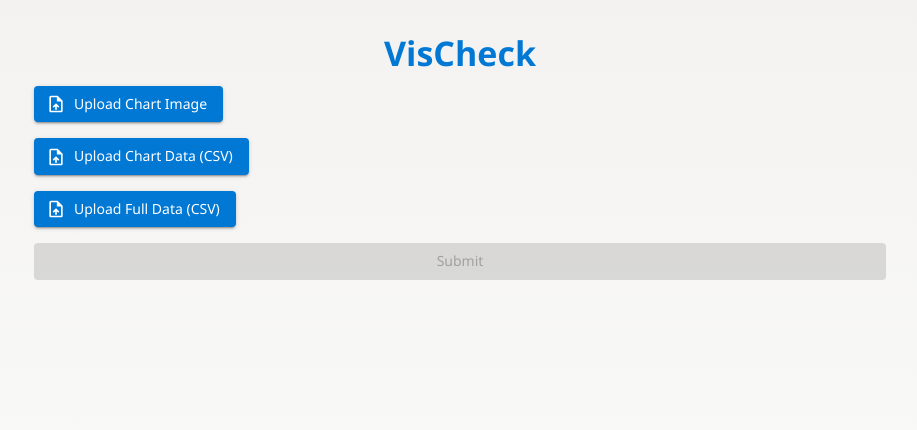
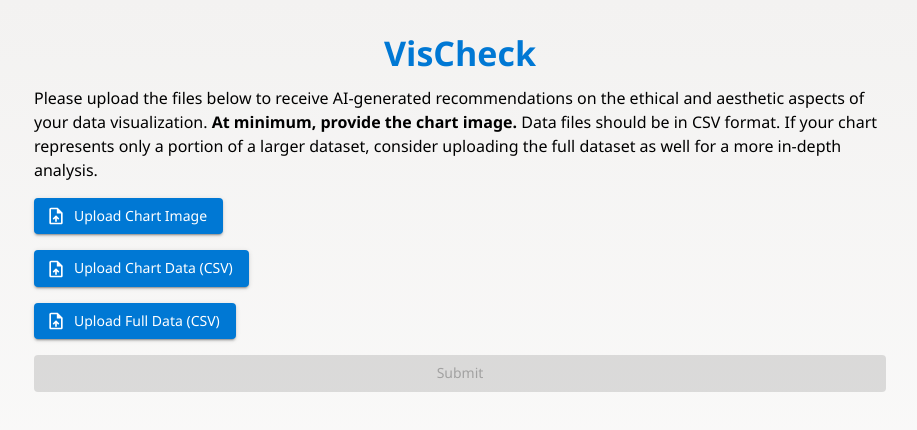
Before and after one commit to np2446/vischeck, a React (Create React App) app in the folder frontend/chart-analysis-app/: page / in a window 1280 px wide. Shown: the top 430 px of the page, without its empty margins (180-1097 px from the left). Built offline with nearby package versions, Linux system fonts and the light colour scheme.

Commit message:
added instructions to webpage

```diff
--- a/frontend/chart-analysis-app/src/FileUpload.js
+++ b/frontend/chart-analysis-app/src/FileUpload.js
@@ -146,10 +146,6 @@ function FileUpload() {
         header: true,
         skipEmptyLines: true,
         complete: results => {
-          // Convert array of row objects into a column-oriented structure if desired:
-          // Example: Convert [{col1:val11, col2:val12}, {col1:val21, col2:val22}]
-          // into {col1:{0:val11, 1:val21}, col2:{0:val12, 1:val22}}
-
           const rows = results.data;
           const columns = {};
 
@@ -187,6 +183,15 @@ function FileUpload() {
           >
             VisCheck
           </Typography>
+
+          <Typography
+            variant="body1"
+            align="left"
+            sx={{ color: '#000000', marginBottom: 2 }}
+          >
+            Please upload the files below to receive AI-generated recommendations on the ethical and aesthetic aspects of your data visualization. <strong>At minimum, provide the chart image.</strong> Data files should be in CSV format. If your chart represents only a portion of a larger dataset, consider uploading the full dataset as well for a more in-depth analysis.
+          </Typography>
+
           <Box
             component="form"
             onSubmit={handleSubmit}
```
